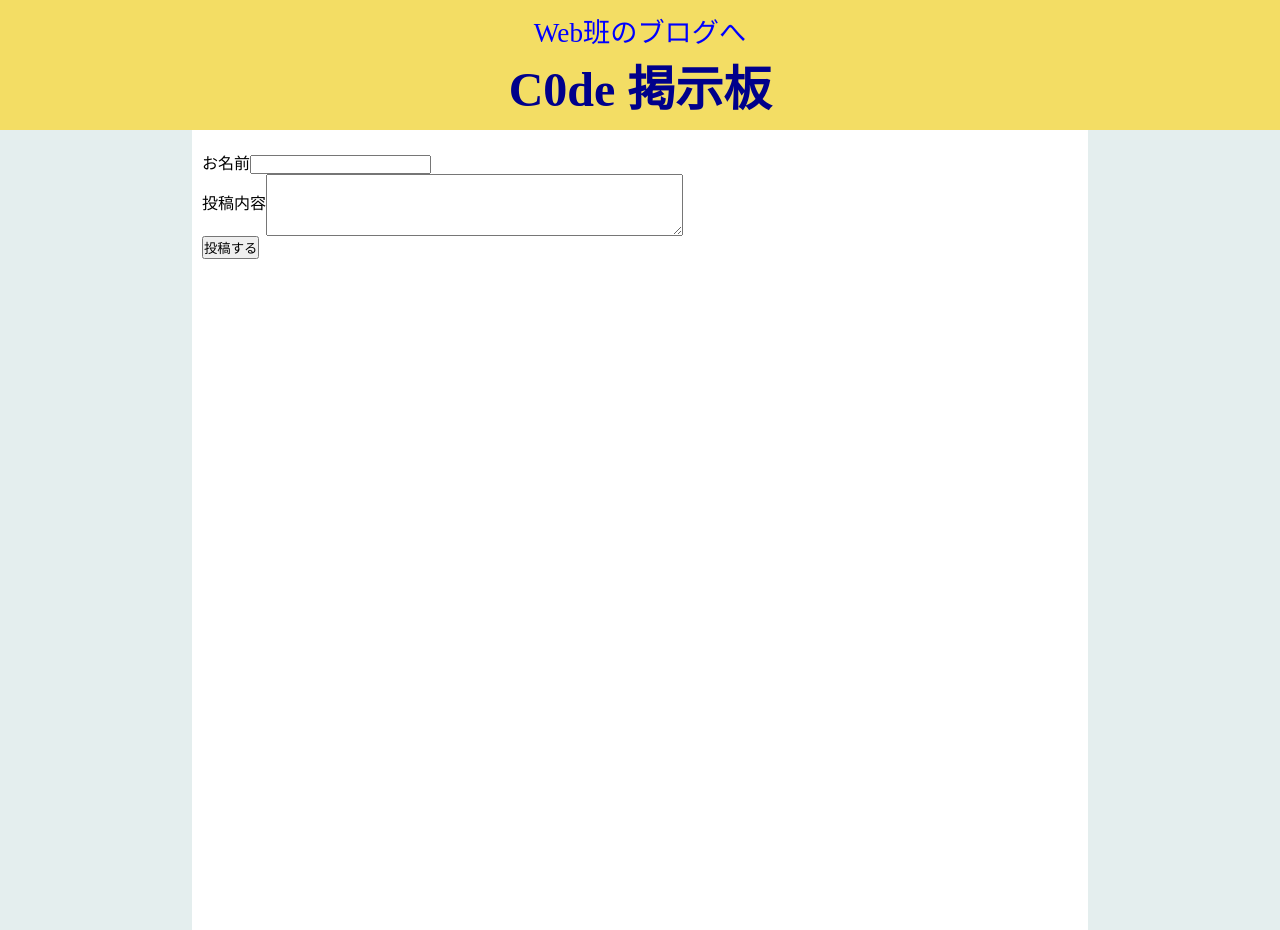
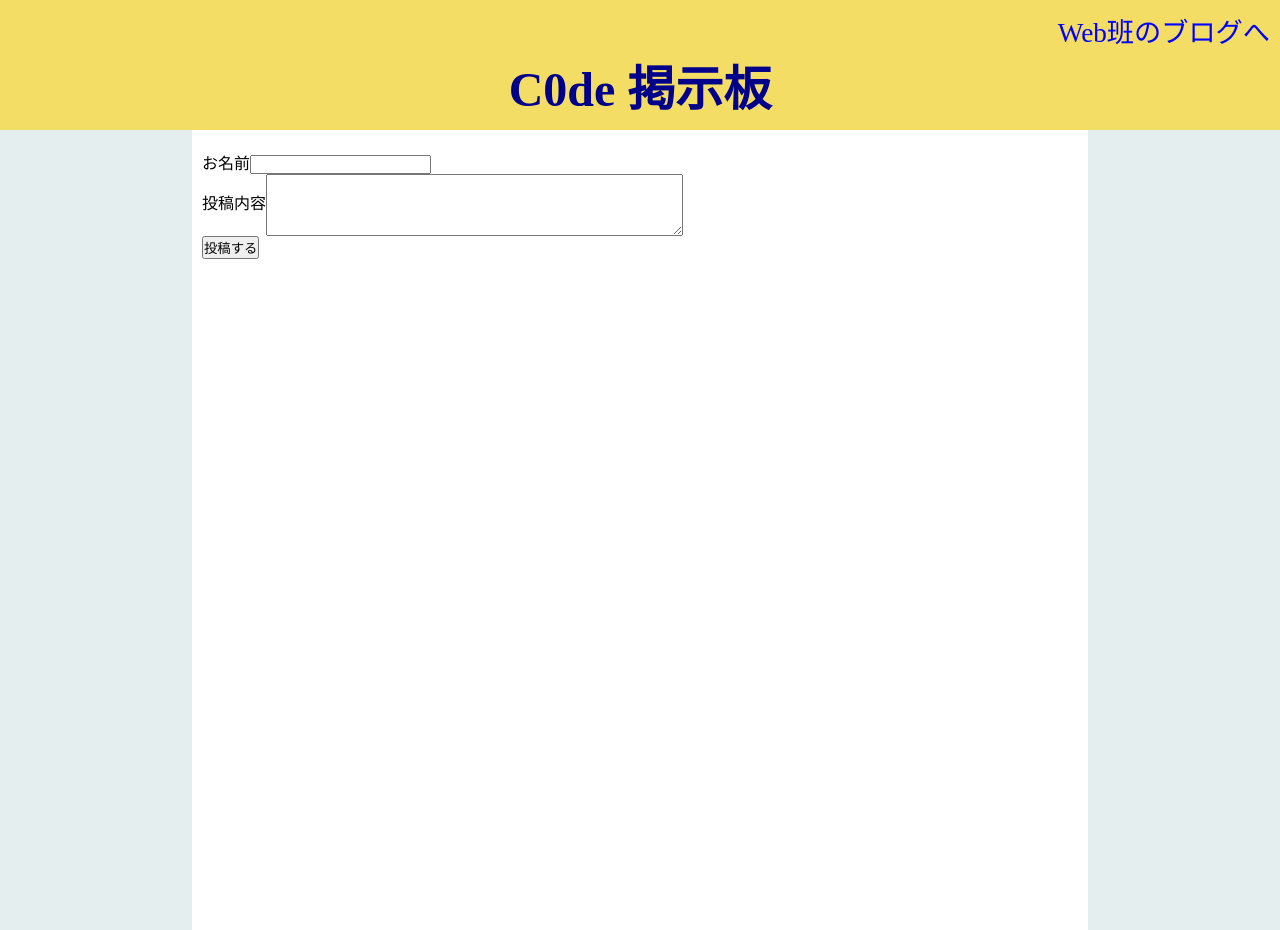
Before and after one commit to Crane-tsuru/bb-next, a Next.js app: page / in a window 1280 px wide. Built offline with nearby package versions, Linux system fonts and the light colour scheme; no server answers; the database is empty.

Commit message:
Update Home.module.css

```diff
--- a/styles/Home.module.css
+++ b/styles/Home.module.css
@@ -344,3 +344,12 @@
 .button:hover {
   color: red;
 }
+
+/* title space */
+.titleBox {
+  text-align: right;
+}
+
+.title {
+  text-align: center;
+}
```
